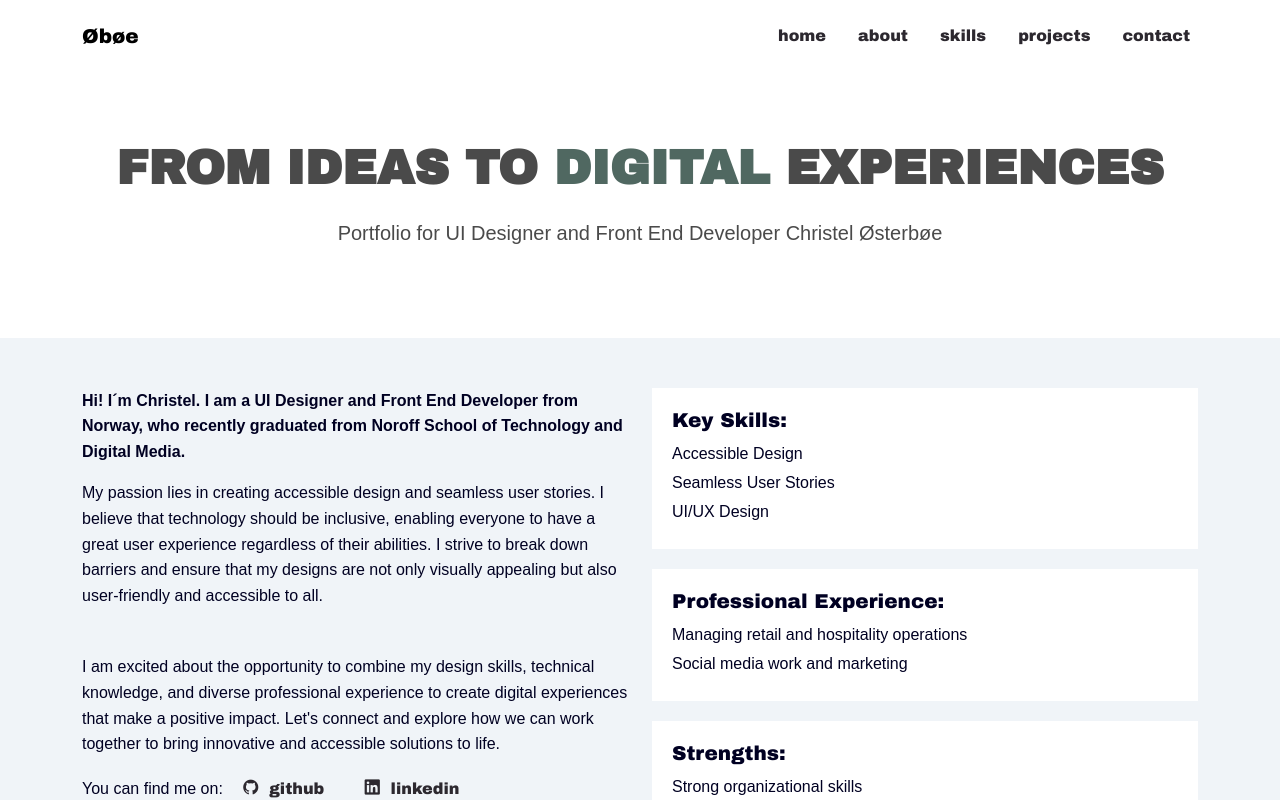
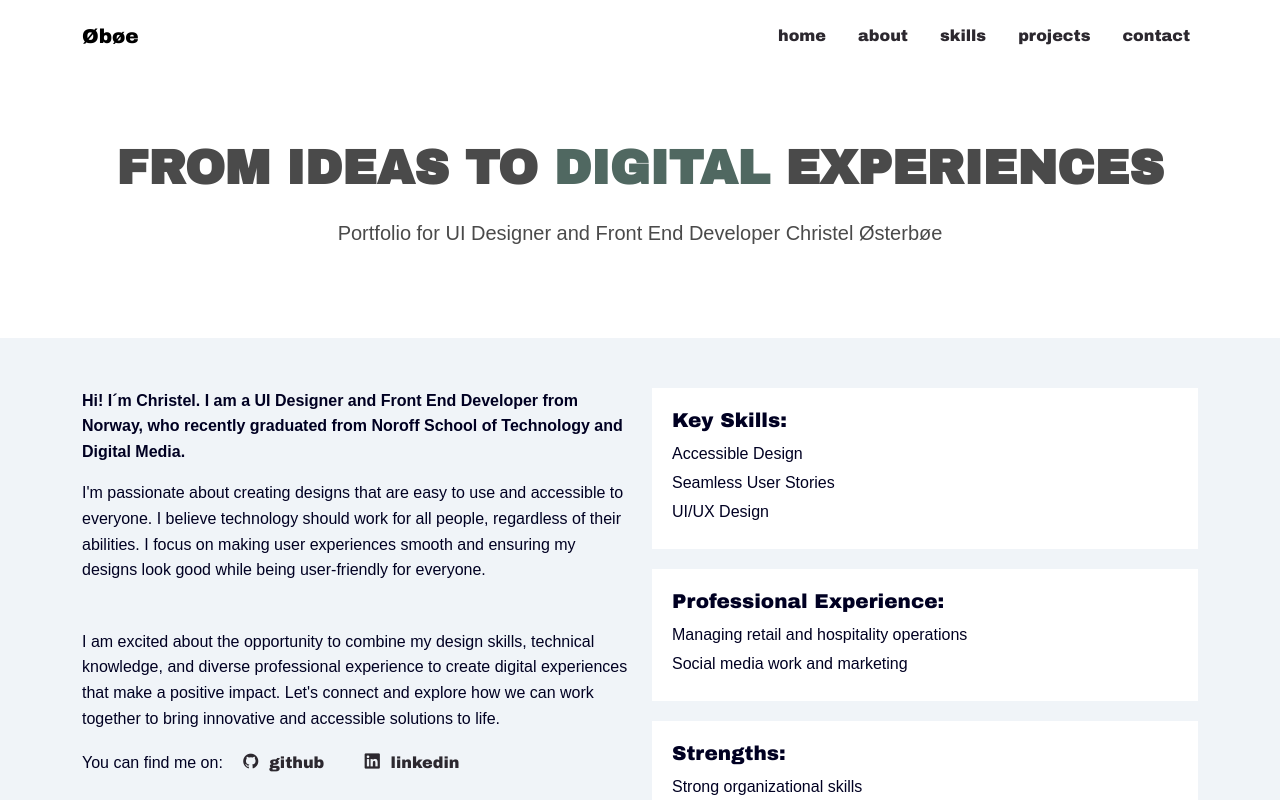
Before and after one commit to Christelmarita/Portfolio2, a React (Create React App) app: page / in a window 1280 px wide. Shown: the top 800 px of the page. Built offline with nearby package versions, Linux system fonts and the light colour scheme.

Commit message:
Update index.jsx

```diff
--- a/src/components/about/index.jsx
+++ b/src/components/about/index.jsx
@@ -17,7 +17,7 @@ const About = () => {
             </Col>
           </Row>
             <AboutText>
-              My passion lies in creating accessible design and seamless user stories. I believe that technology should be inclusive, enabling everyone to have a great user experience regardless of their abilities. I strive to break down barriers and ensure that my designs are not only visually appealing but also user-friendly and accessible to all.
+              I'm passionate about creating designs that are easy to use and accessible to everyone. I believe technology should work for all people, regardless of their abilities. I focus on making user experiences smooth and ensuring my designs look good while being user-friendly for everyone.
             </AboutText>
             <AboutBody>
               <AboutText>
```
